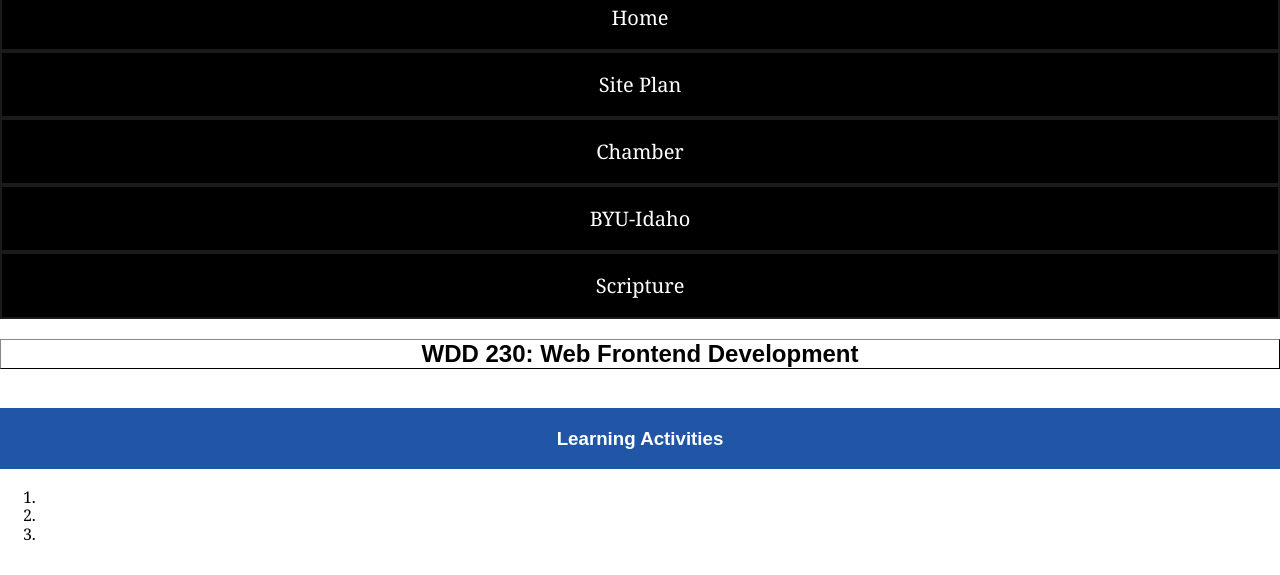
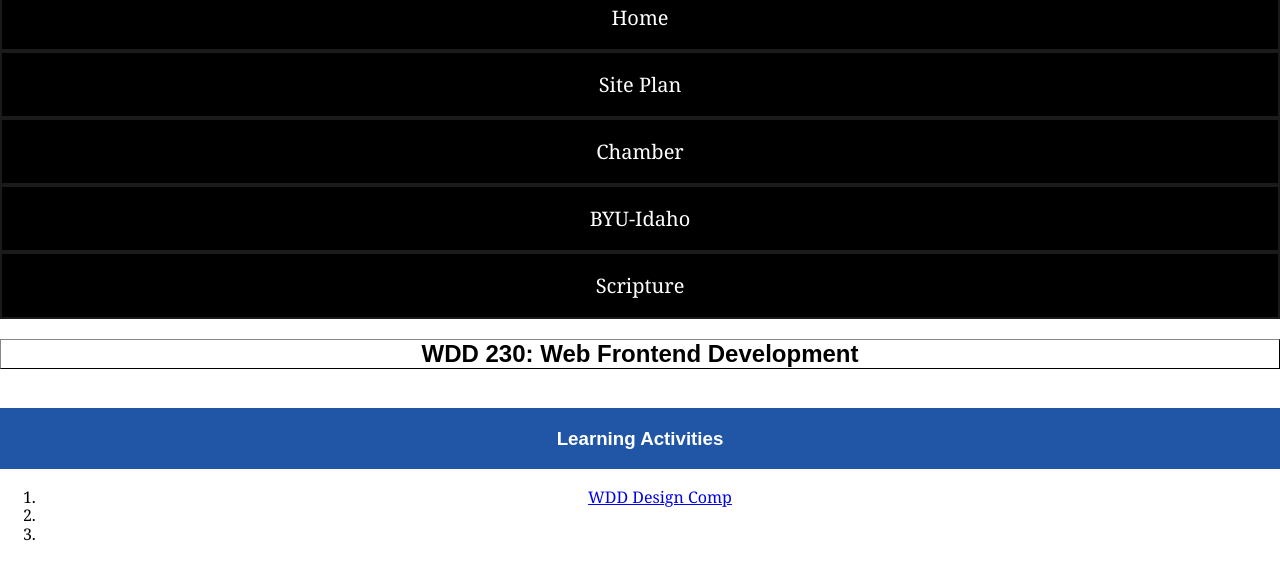
Before and after one commit to vladimirtheserious/wdd230, a plain HTML site: page index.html in a window 1280 px wide. Shown: the part 166-741 px from the top of the page. Drawn offline with Linux system fonts and the light colour scheme.

Commit message:
adding task to my home page file

```diff
--- a/index.html
+++ b/index.html
@@ -39,7 +39,7 @@
         <section class="card">
             <h3>Learning Activities</h3>
             <ol>
-                <li><a href=""></a></li>
+                <li><a href="https://vladimirtheserious.github.io/wdd230/lesson02/design.html">WDD Design Comp</a></li>
                 <li><a href=""></a></li>
                 <li><a href=""></a></li>
             </ol>
```
